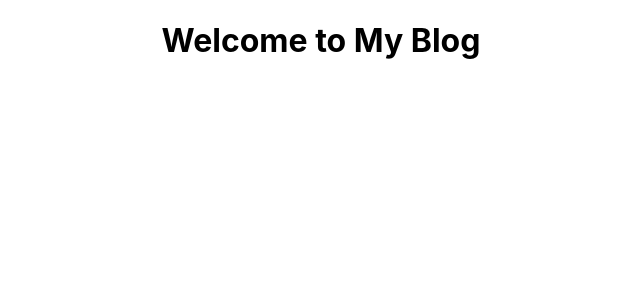
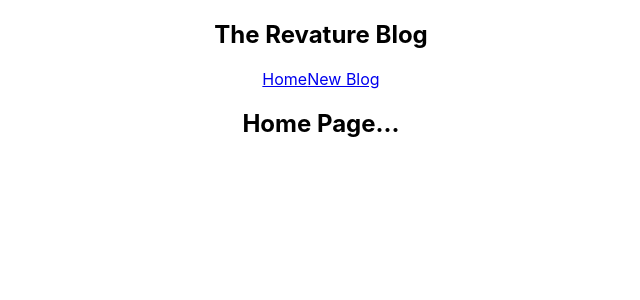
Before and after one commit to jasdhiratrevature/react-demo2, a React (Create React App) app: page / in a window 1280 px wide. Shown: the top 300 px of the page, without its empty margins (319-959 px from the left). Built offline with nearby package versions, Linux system fonts and the light colour scheme.

Commit message:
05-Multiple_Components

```diff
--- a/src/App.js
+++ b/src/App.js
@@ -1,11 +1,13 @@
 import './App.css';
+import Navbar from './Navbar';
+import Home from './Home';
 
 function App() {
-  const title="Welcome to My Blog";
   return (
     <div className="App">
+      <Navbar/>
       <div className="content">
-        <h1>{title}</h1>
+       <Home/>
       </div>
     </div>
   );
--- /dev/null
+++ b/src/Home.js
@@ -0,0 +1,9 @@
+const Home = () => {
+  return (
+  <div className="home">
+    <h2>Home Page...</h2>
+  </div>
+  )
+}
+
+export default Home
--- /dev/null
+++ b/src/Navbar.js
@@ -0,0 +1,13 @@
+ function Navbar(){
+    return(
+       <nav className="navbar">
+        <h1>The Revature Blog</h1>
+        <div className="links">
+            <a href="/">Home</a>
+            <a href="/create">New Blog</a>
+        </div>
+       </nav>
+    );
+}
+
+export default Navbar;
```
Also changed, not shown: 1 other file (tests, documents, lock files or other folders).
